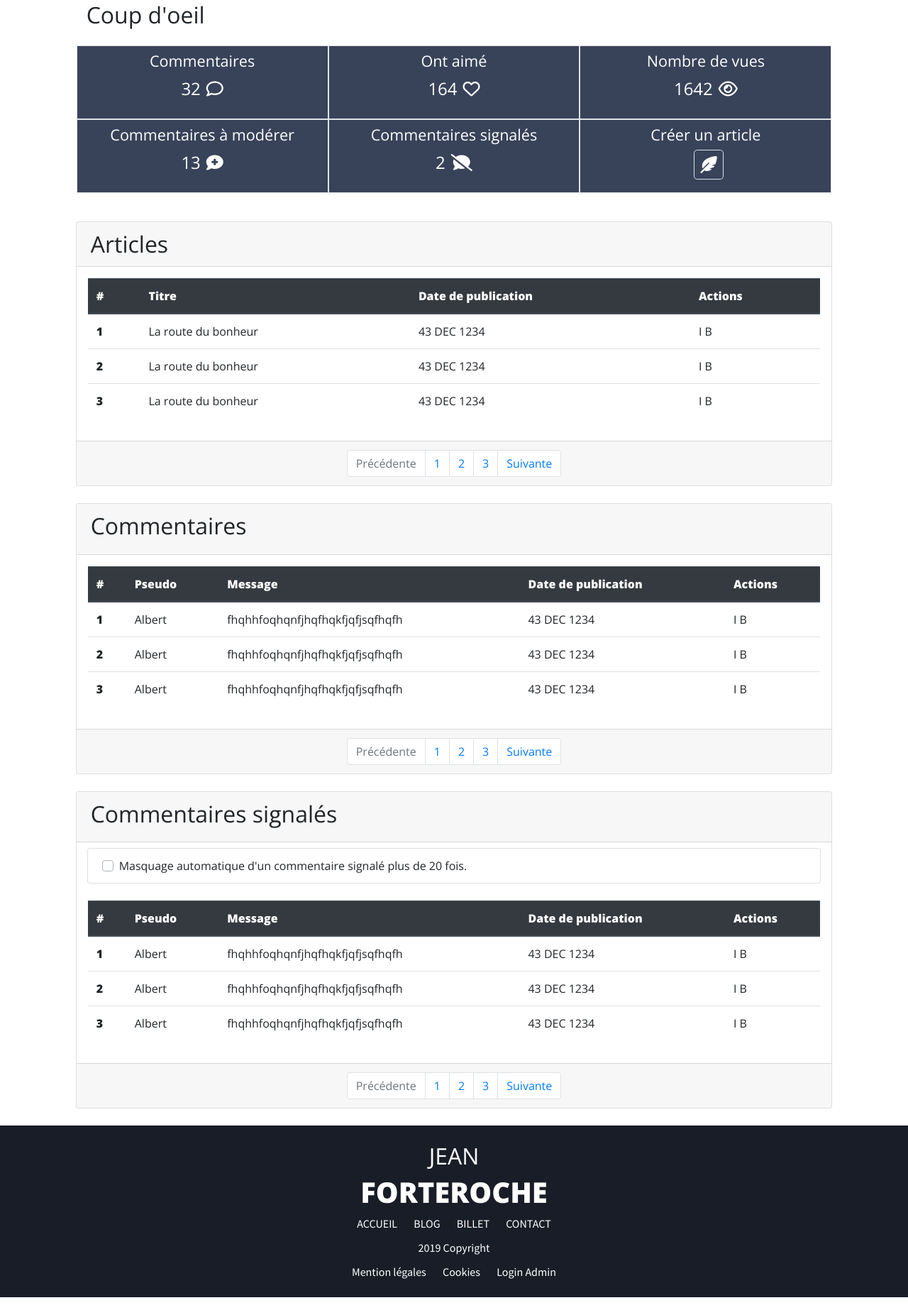
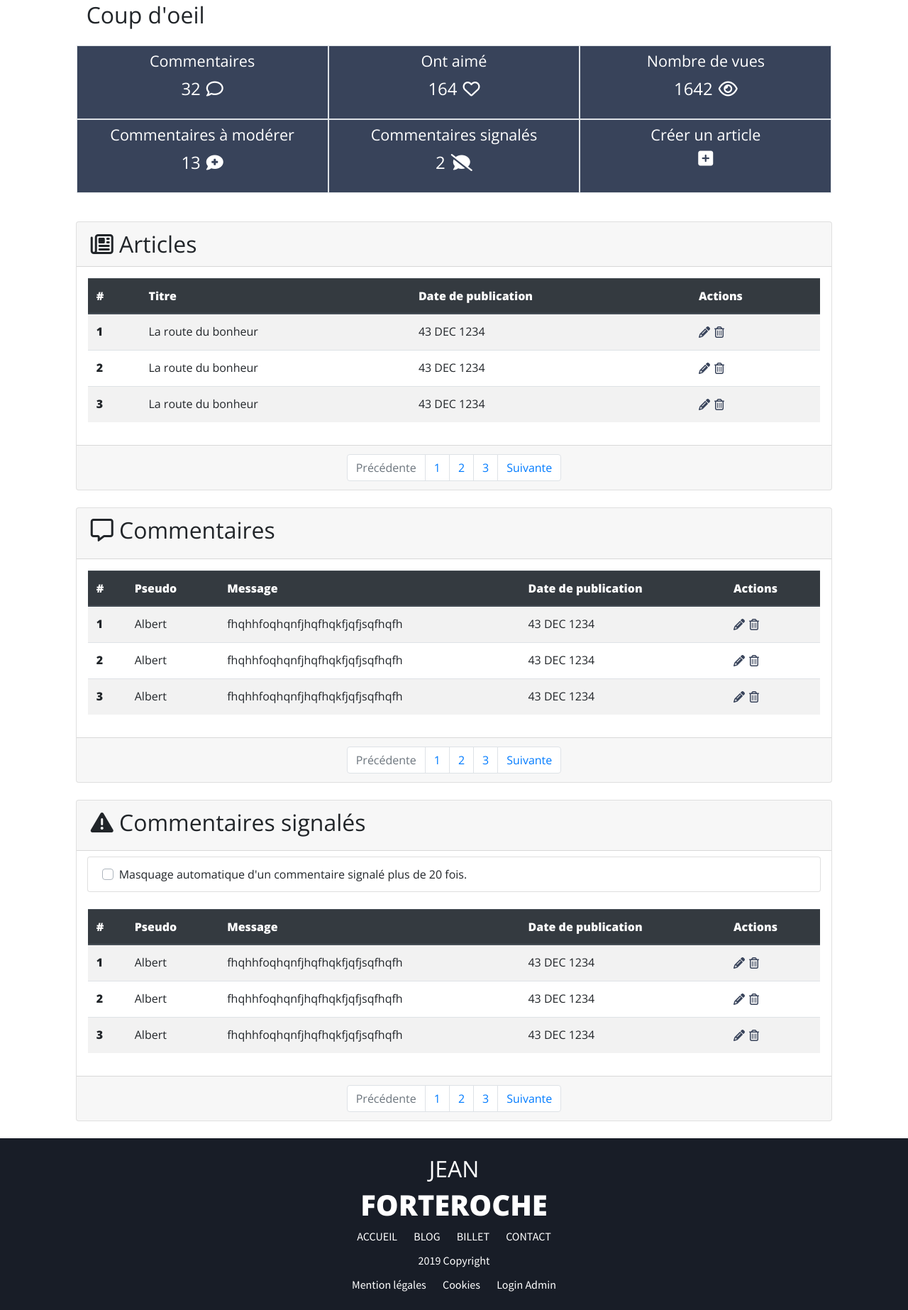
Before and after one commit to LacrotteFlorent/P4-DWJ, a PHP site: page /view/adminDashboard.php in a window 1280 px wide. Shown: the part 370-2216 px from the top of the page at 71% size. Run offline with PHP 8.4, Linux system fonts and the light colour scheme; some libraries are stand-ins or nearby versions.

Commit message:
modification page AdminDashboard

```diff
--- a/public/css/styleAdminDashboard.css
+++ b/public/css/styleAdminDashboard.css
@@ -32,3 +32,7 @@
 .card-body {
     overflow-x: auto;
 }
+
+#adminDashboard .fa-pencil-alt, #adminDashboard .fa-trash-alt {
+    color: #38435A;
+}
--- a/public/css/styleBlog-xs.css
+++ b/public/css/styleBlog-xs.css
@@ -5,3 +5,7 @@
 #blogLastChapterPhoto img {
     max-width: 100%;
 }
+
+#blogLastChapterButton button {
+    font-size: 1.0em;
+}
--- a/view/adminDashboard.php
+++ b/view/adminDashboard.php
@@ -70,7 +70,7 @@
                                 <div class="bubbleDashboard col-12 col-sm-6 col-md-4 border p-2 text-center">
                                     <h5>Créer un article</h5>
                                     <div class="row justify-content-center align-items-baseline">
-                                        <i class="fas fa-feather-alt ml-2 border p-2 rounded-lg"></i>
+                                        <i class="fas fa-plus-square"></i>
                                     </div>
                                 </div>
                             </div>
@@ -79,10 +79,10 @@
 
                     <div class="row articlesAdmin card mb-4">
                         <div class="col-12 card-header">
-                            <h3 class="text-left bubbleTitle m-0">Articles</h3>
+                            <h3 class="text-left bubbleTitle m-0"><i class="far fa-newspaper"></i> Articles</h3>
                         </div>
                         <div class="col-12 p-3 card-body">
-                            <table class="table">
+                            <table class="table table-striped">
                                 <thead class="thead-dark">
                                     <tr>
                                         <th scope="col">#</th>
@@ -96,19 +96,19 @@
                                         <th scope="row">1</th>
                                         <td>La route du bonheur</td>
                                         <td>43 DEC 1234</td>
-                                        <td>I B</td>
+                                        <td><a href="#"><i class="fas fa-pencil-alt"></i></a><button class="bg-transparent border-0"><i class="far fa-trash-alt"></i></button></td>
                                     </tr>
                                     <tr>
                                         <th scope="row">2</th>
                                         <td>La route du bonheur</td>
                                         <td>43 DEC 1234</td>
-                                        <td>I B</td>
+                                        <td><a href="#"><i class="fas fa-pencil-alt"></i></a><button class="bg-transparent border-0"><i class="far fa-trash-alt"></i></button></td>
                                     </tr>
                                     <tr>
                                         <th scope="row">3</th>
                                         <td>La route du bonheur</td>
                                         <td>43 DEC 1234</td>
-                                        <td>I B</td>
+                                        <td><a href="#"><i class="fas fa-pencil-alt"></i></a><button class="bg-transparent border-0"><i class="far fa-trash-alt"></i></button></td>
                                     </tr>
                                 </tbody>
                             </table>
@@ -131,10 +131,10 @@
                     </div>
                     <div class="row comAdmin card mb-4">
                         <div class="col-12 card-header">
-                            <h3 class="text-left bubbleTitle">Commentaires</h3>
+                            <h3 class="text-left bubbleTitle"><i class="far fa-comment-alt"></i> Commentaires</h3>
                         </div>
                         <div class="col-12 p-3 card-body">
-                            <table class="table">
+                            <table class="table table-striped">
                                 <thead class="thead-dark">
                                     <tr>
                                         <th scope="col">#</th>
@@ -150,21 +150,21 @@
                                         <td>Albert</td>
                                         <td>fhqhhfoqhqnfjhqfhqkfjqfjsqfhqfh</td>
                                         <td>43 DEC 1234</td>
-                                        <td>I B</td>
+                                        <td><a href="#"><i class="fas fa-pencil-alt"></i></a><button class="bg-transparent border-0"><i class="far fa-trash-alt"></i></button></td>
                                     </tr>
                                     <tr>
                                         <th scope="row">2</th>
                                         <td>Albert</td>
                                         <td>fhqhhfoqhqnfjhqfhqkfjqfjsqfhqfh</td>
                                         <td>43 DEC 1234</td>
-                                        <td>I B</td>
+                                        <td><a href="#"><i class="fas fa-pencil-alt"></i></a><button class="bg-transparent border-0"><i class="far fa-trash-alt"></i></button></td>
                                     </tr>
                                     <tr>
                                         <th scope="row">3</th>
                                         <td>Albert</td>
                                         <td>fhqhhfoqhqnfjhqfhqkfjqfjsqfhqfh</td>
                                         <td>43 DEC 1234</td>
-                                        <td>I B</td>
+                                        <td><a href="#"><i class="fas fa-pencil-alt"></i></a><button class="bg-transparent border-0"><i class="far fa-trash-alt"></i></button></td>
                                     </tr>
                                 </tbody>
                             </table>
@@ -187,7 +187,7 @@
                     </div>
                     <div class="row reportedComAdmin card mb-4">
                         <div class="col-12 card-header">
-                            <h3 class="text-left bubbleTitle">Commentaires signalés</h3>
+                            <h3 class="text-left bubbleTitle"><i class="fas fa-exclamation-triangle"></i> Commentaires signalés</h3>
                         </div>
                         <div class="col-12 card-list-group my-2">
                             <form method="POST" action="" class="list-group-item">
@@ -198,7 +198,7 @@
                             </form>
                         </div>
                         <div class="col-12 p-3 card-body">
-                            <table class="table">
+                            <table class="table table-striped">
                                 <thead class="thead-dark">
                                     <tr>
                                         <th scope="col">#</th>
@@ -214,21 +214,21 @@
                                         <td>Albert</td>
                                         <td>fhqhhfoqhqnfjhqfhqkfjqfjsqfhqfh</td>
                                         <td>43 DEC 1234</td>
-                                        <td>I B</td>
+                                        <td><a href="#"><i class="fas fa-pencil-alt"></i></a><button class="bg-transparent border-0"><i class="far fa-trash-alt"></i></button></td>
                                     </tr>
                                     <tr>
                                         <th scope="row">2</th>
                                         <td>Albert</td>
                                         <td>fhqhhfoqhqnfjhqfhqkfjqfjsqfhqfh</td>
                                         <td>43 DEC 1234</td>
-                                        <td>I B</td>
+                                        <td><a href="#"><i class="fas fa-pencil-alt"></i></a><button class="bg-transparent border-0"><i class="far fa-trash-alt"></i></button></td>
                                     </tr>
                                     <tr>
                                         <th scope="row">3</th>
                                         <td>Albert</td>
                                         <td>fhqhhfoqhqnfjhqfhqkfjqfjsqfhqfh</td>
                                         <td>43 DEC 1234</td>
-                                        <td>I B</td>
+                                        <td><a href="#"><i class="fas fa-pencil-alt"></i></a><button class="bg-transparent border-0"><i class="far fa-trash-alt"></i></button></td>
                                     </tr>
                                 </tbody>
                             </table>
--- a/view/blog.php
+++ b/view/blog.php
@@ -53,9 +53,7 @@
                                         <div class="row">
                                             <div class="split col-3 col-md-3 col-lg-4 col-xl-5"></div>
                                             <div class="more col-6 col-md-6 col-lg-3 col-xl-2">
-                                                <div class="row">
-                                                    <button>Lire la suite</button>
-                                                </div>
+                                                <button>Lire la suite</button>
                                             </div>
                                             <div class="split col-3 col-md-3 col-lg-4 col-xl-5"></div>
                                         </div>
--- a/view/include_head.php
+++ b/view/include_head.php
@@ -49,7 +49,7 @@
            ...
         });
     });
-    </script>
+</script>
 <!-- Google Font -->
 <link href="https://fonts.googleapis.com/css?family=Open+Sans:300,400,800|Source+Sans+Pro:300,400,900|Gelasio:400|Roboto&display=swap" rel="stylesheet">
 <!-- Fav Icon -->
```
